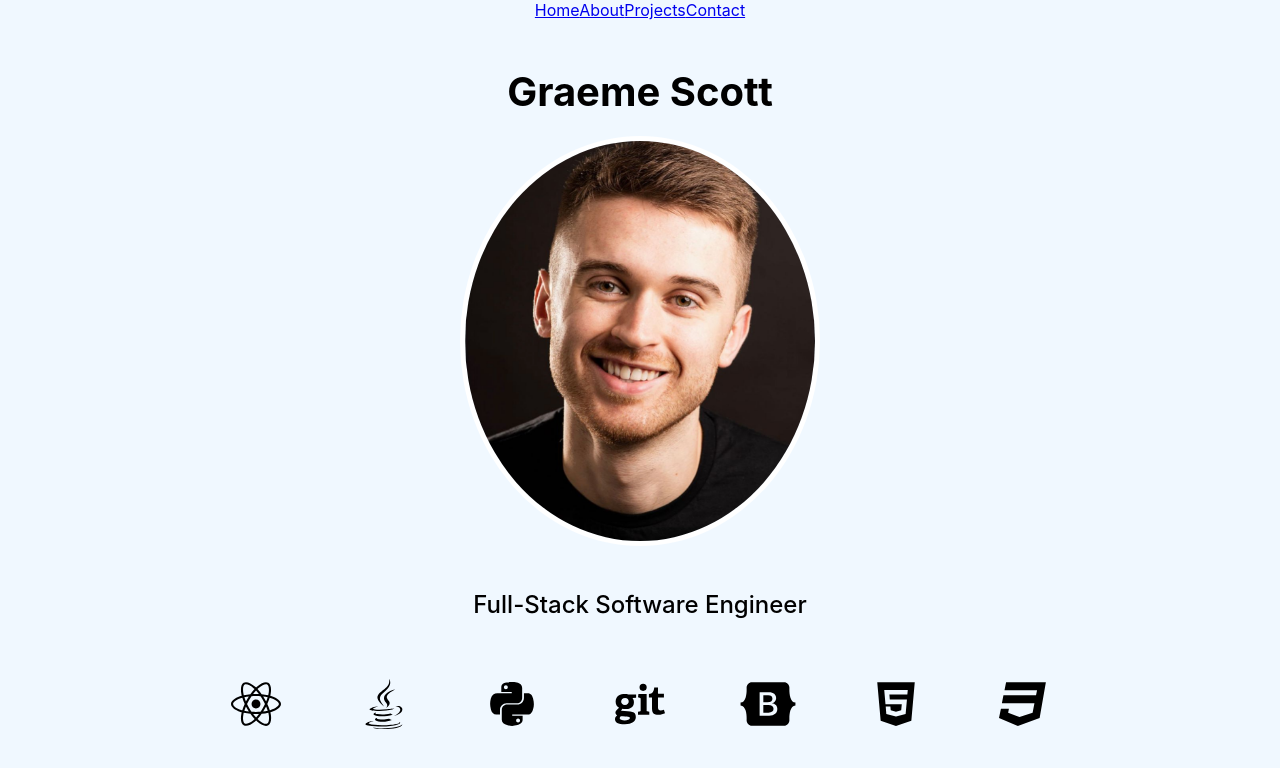
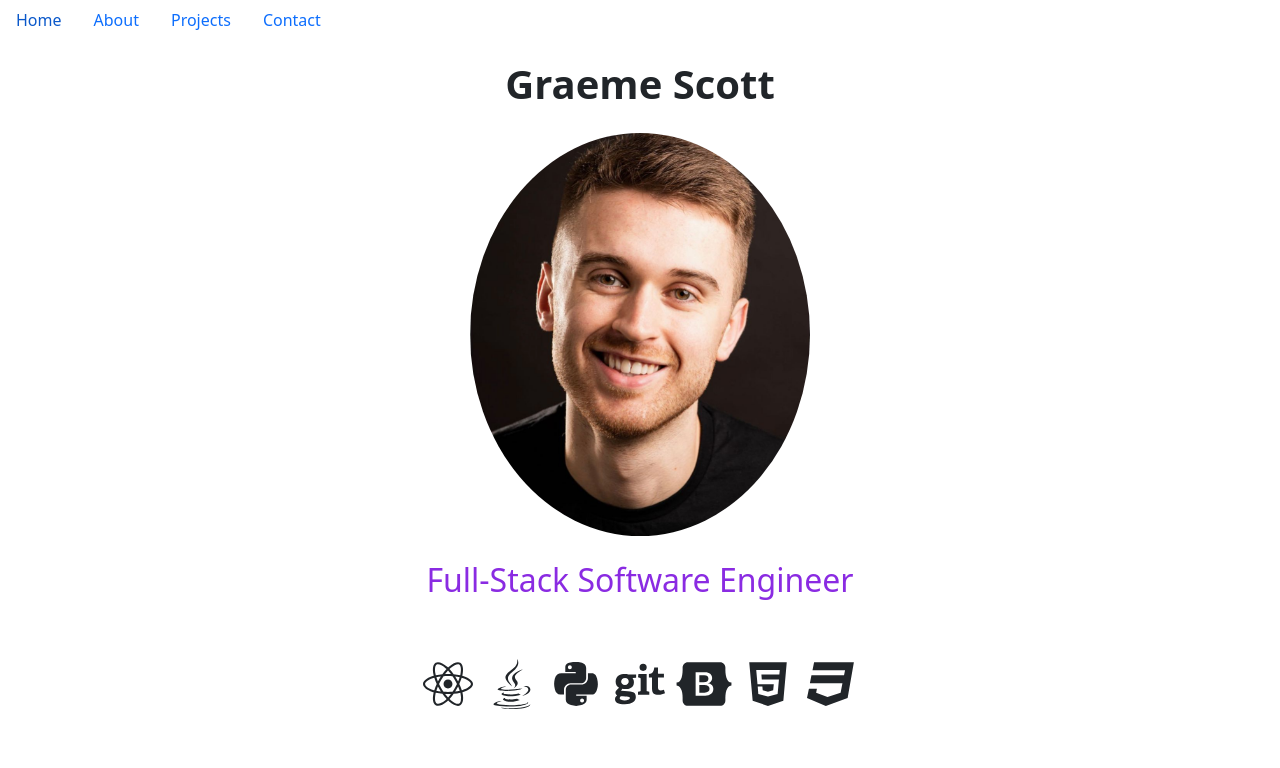
Before and after one commit to gramscott/Portfolio, a React (Create React App) app: page / in a window 1280 px wide. Shown: the top 768 px of the page. Built offline with nearby package versions, Linux system fonts and the light colour scheme.

Commit message:
navbar looks a bit better

```diff
--- a/package.json
+++ b/package.json
@@ -12,10 +12,12 @@
     "@testing-library/jest-dom": "^5.17.0",
     "@testing-library/react": "^13.4.0",
     "@testing-library/user-event": "^13.5.0",
+    "bootstrap": "^5.3.2",
     "nth-check": ">=2.0.1",
     "react": "^18.2.0",
     "react-bootstrap": "^2.9.1",
     "react-dom": "^18.2.0",
+    "react-router-dom": "^6.18.0",
     "web-vitals": "^2.1.4"
   },
   "scripts": {
--- a/src/App.js
+++ b/src/App.js
@@ -1,12 +1,18 @@
 import './App.css';
 import NavBar from './components/NavBar';
 import HomeContainer from './containers/HomeContainer';
+import { BrowserRouter as Router, Route, Switch, Routes } from 'react-router-dom';
+
 
 function App() {
   return (
     <div className="App">
+    <Router>
     <NavBar/>
-    <HomeContainer />
+    <Routes>
+      <Route path="/" element={<HomeContainer/>}/>
+    </Routes>
+    </Router>
     </div>
   );
 }
--- a/src/components/HomeComponents/HomePic.css
+++ b/src/components/HomeComponents/HomePic.css
@@ -22,10 +22,12 @@
 }
 
 .job-title {
-    font-size: 1.5rem;
+    font-size: 2rem;
     font-weight: 500;
     text-align: center;
     margin-bottom: 20px;
+    color: blueviolet;
+
 }
 
 .container {
@@ -39,3 +41,13 @@
     margin-top: 20px;
     margin-bottom: 20px;
 }
+
+:hover.name {
+    transform: scale(1.1);
+    transition: all 0.3s ease-in-out;
+}
+
+:hover.job-title {
+    transform: scale(1.1);
+    transition: all 0.3s ease-in-out;
+}
--- a/src/components/HomeComponents/HomePic.js
+++ b/src/components/HomeComponents/HomePic.js
@@ -1,15 +1,18 @@
 import React from 'react';
+import headshotPic from '../../images/Headshot.png';
 import './HomePic.css';
+
+
 
 const HomePic = () => {
   return (
     <div className='container container-style'>
-      <h1 className='name'> Graeme Scott</h1>
+      <h1 className='name'>Graeme Scott</h1>
       <div>
         <img
-          src="./images/Headshot.png"
+          src={headshotPic}
           alt="Graeme Scott"
-          className='headshot'
+          className='headshot img-fluid'
         />
       </div>
       <h3 className='job-title'>Full-Stack Software Engineer</h3>
--- a/src/components/HomeComponents/TechIcons.css
+++ b/src/components/HomeComponents/TechIcons.css
@@ -4,5 +4,10 @@
     align-items: center;
     margin-top: 20px;
     height: 50px;
-    width: 10%;
+    width: 5%;
 }
+
+:hover.icons {
+    transform: scale(1.1);
+    transition: all 0.3s ease-in-out;
+}
--- a/src/components/NavBar.js
+++ b/src/components/NavBar.js
@@ -1,16 +1,35 @@
-import React from 'react'
+import React from 'react';
+import { Link } from "react-router-dom";
 
 const NavBar = () => {
-
   return (
     <nav>
-        <a href="/">Home</a>
-        <a href="/about">About</a>
-        <a href="/projects">Projects</a>
-        <a href="/contact">Contact</a>
+
+
+      <div>
+        <ul className='nav'>
+
+          <li>
+            <Link to='/' className="nav-link">Home</Link>
+          </li>
+
+          <li className="nav-item">
+            <Link to='/about' className="nav-link">About</Link>
+          </li>
+
+          <li className="nav-item">
+            <Link to="/projects" className="nav-link" >Projects</Link>
+          </li>
+
+          <li className="nav-item">
+            <Link to="/contact" className="nav-link" >Contact</Link>
+          </li>
+        </ul>
+      </div>
+
+
     </nav>
-  )
+  );
+};
 
-}
-
-export default NavBar
+export default NavBar;
--- a/src/index.js
+++ b/src/index.js
@@ -3,6 +3,8 @@ import ReactDOM from 'react-dom/client';
 import './index.css';
 import App from './App';
 import reportWebVitals from './reportWebVitals';
+import 'bootstrap/dist/css/bootstrap.css';
+
 
 const root = ReactDOM.createRoot(document.getElementById('root'));
 root.render(
```
Also changed, not shown: src/images/Headshot.png (renamed from public/images/Headshot.png), 1 other file (tests, documents, lock files or other folders).
